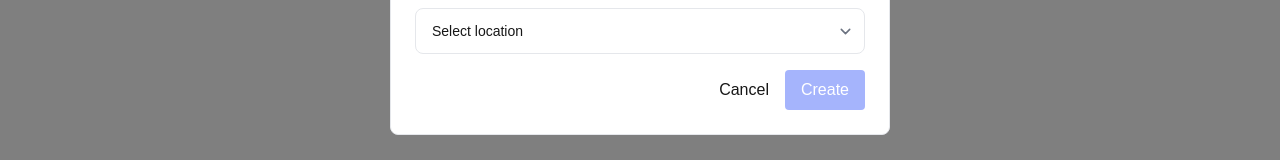
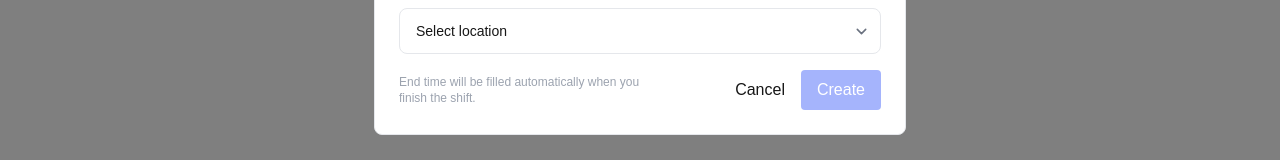
Before and after one commit to PenTest-duck/tks-tutoring, a Next.js app: page /sheets in a window 1280 px wide. Both pictures are taken after a click on the button "Create new sheet". Shown: the part 463-623 px from the top of the page. Built offline with nearby package versions, Linux system fonts and the light colour scheme; no server answers; the database is empty.

Commit message:
(minor) add informational message

```diff
--- a/src/components/modals/AddRecordModal.tsx
+++ b/src/components/modals/AddRecordModal.tsx
@@ -202,7 +202,12 @@ const AddRecordModal = ({ sheetId }: AddRecordModalProps) => {
               </div>
             </div>
 
-            <div className="flex flex-row justify-end mt-4">
+            <div className="flex flex-row justify-between mt-4">
+              <p className="w-1/2 text-xs text-gray-400">
+                End time will be filled automatically when the student signs
+                off.
+              </p>
+              <div>
                 <button onClick={closeModal} className="px-4 py-2">
                   Cancel
                 </button>
@@ -211,8 +216,13 @@ const AddRecordModal = ({ sheetId }: AddRecordModalProps) => {
                   className="px-4 py-2 bg-primary-600 disabled:bg-primary-300 text-white rounded"
                   disabled={!isValidated}
                 >
-                {isLoading ? <LoaderCircle className="animate-spin" /> : "Add"}
+                  {isLoading ? (
+                    <LoaderCircle className="animate-spin" />
+                  ) : (
+                    "Add"
+                  )}
                 </button>
+              </div>
             </div>
             {error && <p className="mt-2 text-center text-error">{error}</p>}
           </div>
--- a/src/components/modals/AddSheetModal.tsx
+++ b/src/components/modals/AddSheetModal.tsx
@@ -188,7 +188,11 @@ const AddSheetModal = () => {
               </div>
             </div>
 
-            <div className="flex flex-row justify-end mt-4">
+            <div className="flex flex-row justify-between items-center mt-4">
+              <p className="w-1/2 text-xs text-gray-400">
+                End time will be filled automatically when you finish the shift.
+              </p>
+              <div>
                 <button onClick={closeModal} className="px-4 py-2">
                   Cancel
                 </button>
@@ -204,6 +208,7 @@ const AddSheetModal = () => {
                   )}
                 </button>
               </div>
+            </div>
             {error && <p className="mt-2 text-center text-error">{error}</p>}
           </div>
         </div>
```
Lines whose indentation alone changed are shown as unchanged.
